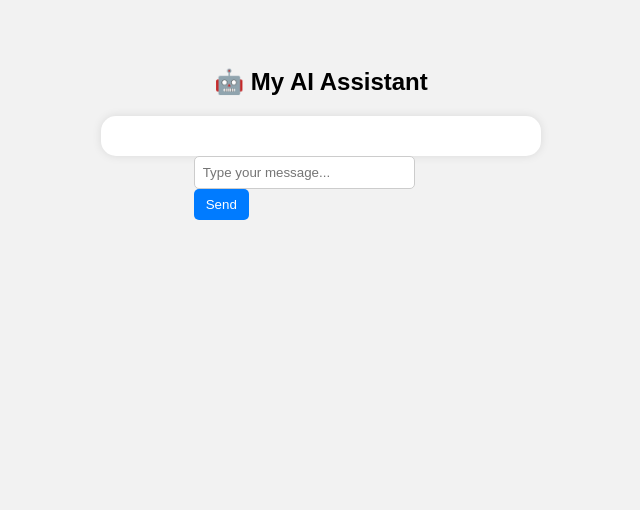
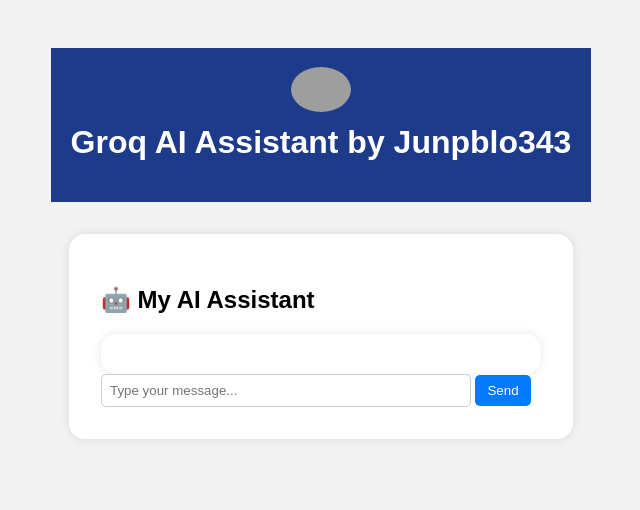
Before and after one commit to junpblo343/ai-assistant-final, a Flask app: page / in a window 1280 px wide. Shown: the top 510 px of the page, without its empty margins (319-959 px from the left). Run offline with Flask 3, Linux system fonts and the light colour scheme; grey boxes are pictures that could not be loaded.

Commit message:
Add Junpblo343 branding header and logo

```diff
--- a/templates/index.html
+++ b/templates/index.html
@@ -48,6 +48,14 @@
   </style>
 </head>
 <body>
+ <body class="bg-gray-100 text-gray-900">
+  <header style="text-align: center; background-color: #1E3A8A; color: white; padding: 1.2rem;">
+    <img src="https://i.imgur.com/xkF3W1X.png" alt="Junpblo343 Logo" width="60" style="border-radius: 50%;">
+    <h1 style="margin-top: 0.5rem;">Groq AI Assistant by Junpblo343</h1>
+  </header>
+
+  <div style="max-width: 600px; margin: 2rem auto; background: white; padding: 2rem; border-radius: 1rem; box-shadow: 0 0 10px rgba(0,0,0,0.1);">
+    <!-- Keep your form and responses here -->
 
   <h2>🤖 My AI Assistant</h2>
 
```
